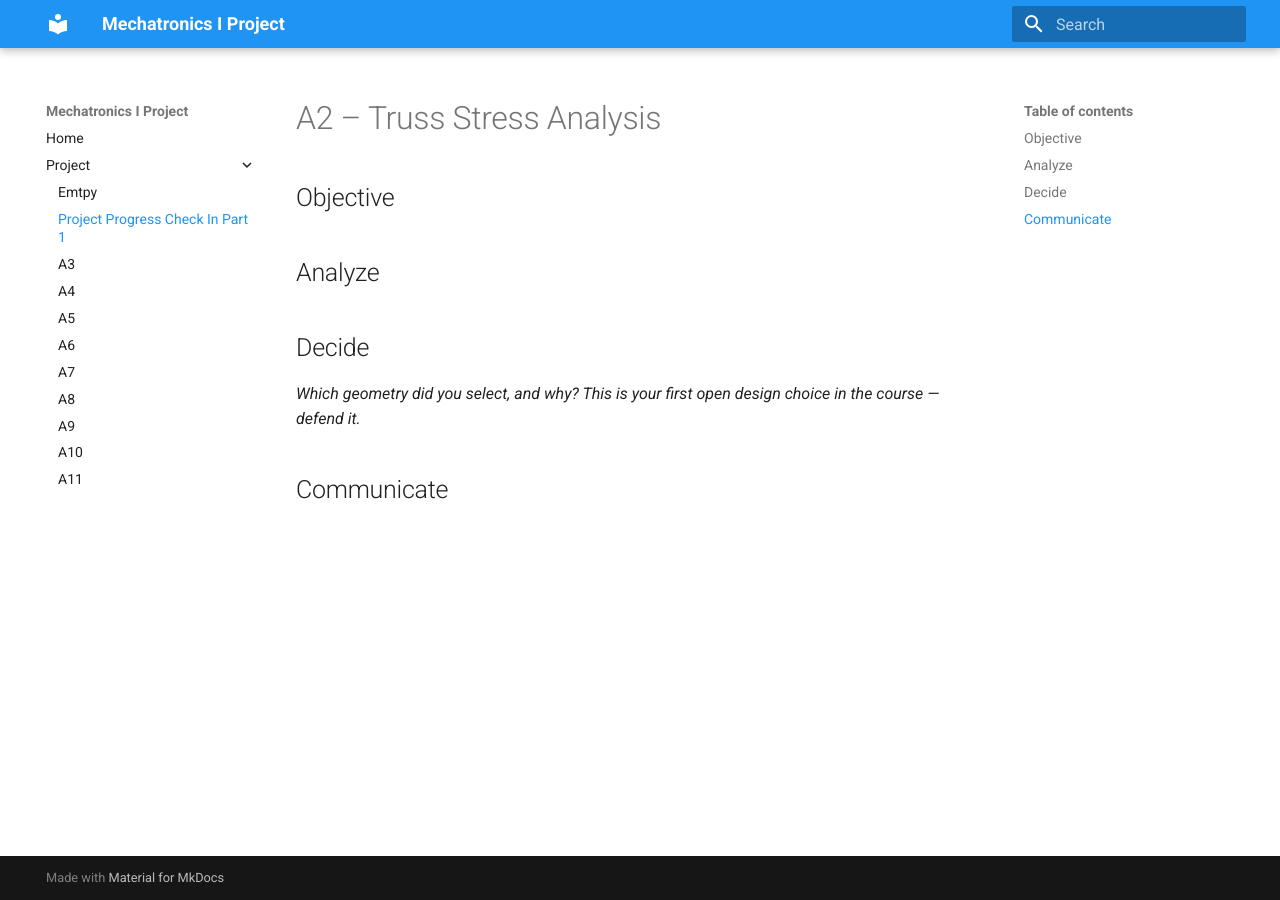
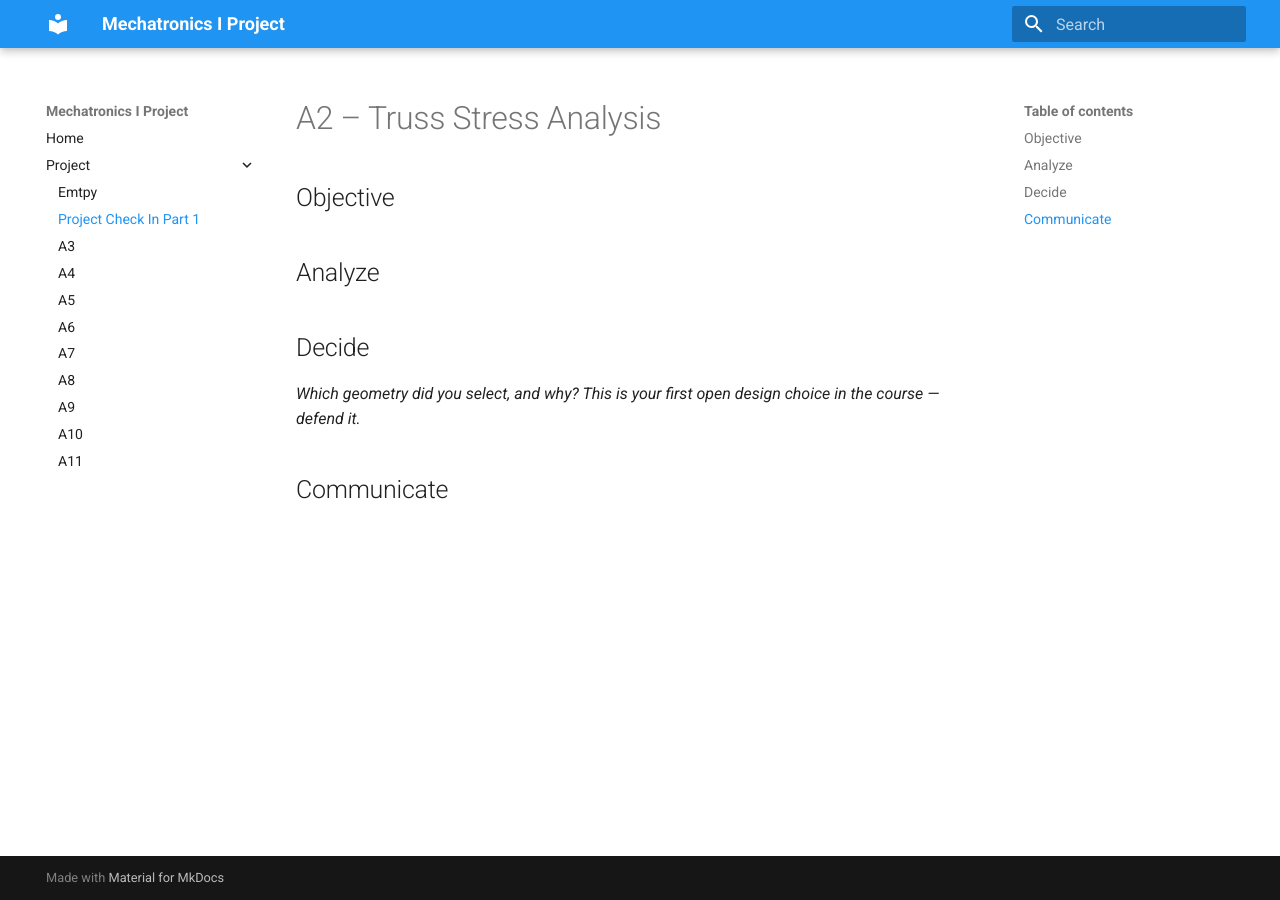
Before and after one commit to JosefChelala/Mechatronics_I_Project, an MkDocs documentation site: the page built from docs/assignments/A02/index.md, in a window 1280 px wide. Built offline with MkDocs 1.6.1 and Material for MkDocs 9.7.7, drawn with Linux system fonts in a browser that asks for light colours.

Commit message:
Rename Project Progress Check In Part 1 to Project Check In Part 1

```diff
--- a/mkdocs.yml
+++ b/mkdocs.yml
@@ -13,7 +13,7 @@ nav:
   - Home: index.md
   - Project:
       - Emtpy: assignments/A01/index.md
-      - Project Progress Check In Part 1: assignments/A02/index.md
+      - Project Check In Part 1: assignments/A02/index.md
       - A3: assignments/A03/index.md
       - A4: assignments/A04/index.md
       - A5: assignments/A05/index.md
```
